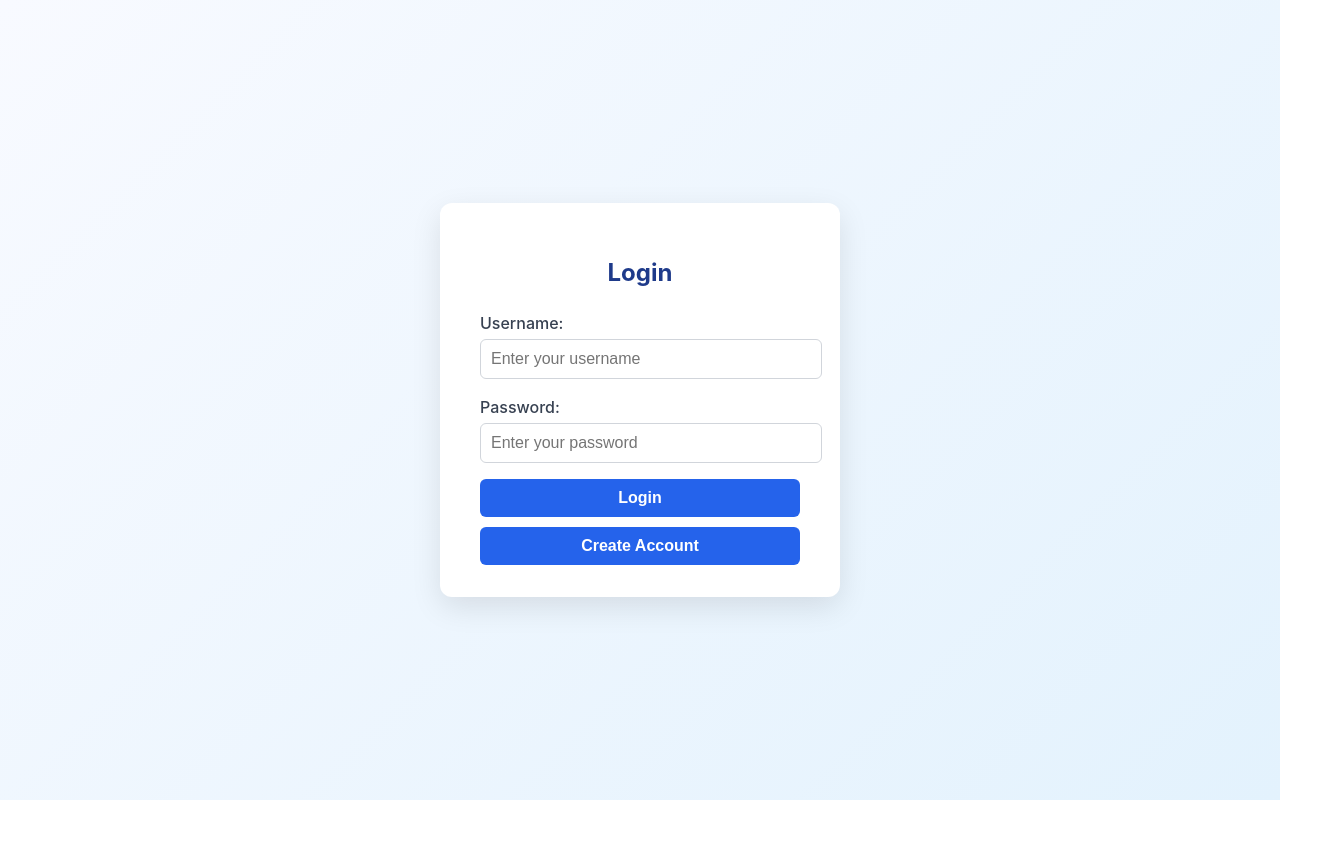
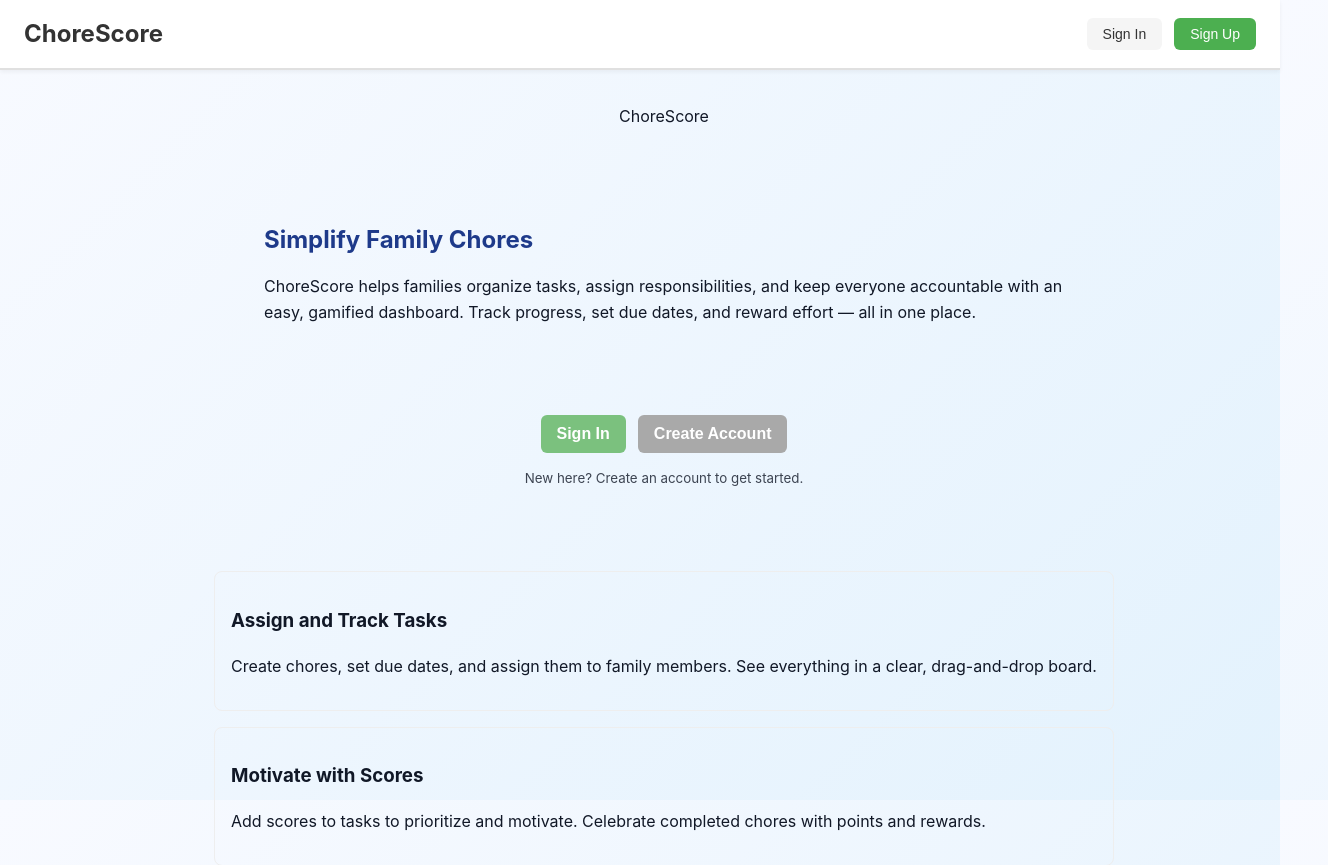
Before and after one commit to bena777/ChoreScore, a React (Vite) app in the folder client/: page / in a window 1280 px wide. Before the commit this address led to /login. Shown: the top 865 px of the page, 1328 px wide, since content can reach past the window. Before the commit the page ends 800 px from the top, so only its background shows below. Built offline with nearby package versions, Linux system fonts and the light colour scheme.

Commit message:
Temp changes, buggy, needs db connection for tasks

```diff
--- a/client/src/App.jsx
+++ b/client/src/App.jsx
@@ -9,6 +9,8 @@ import Login from "./Login";
 import Register from "./Register";
 import "./App.css";
 import Dashboard from "./pages/Dashboard.jsx";
+import Home from "./pages/Home.jsx";
+import Navbar from "./components/Navbar/Navbar.jsx";
 
 function LoginPage() {
   const navigate = useNavigate();
@@ -16,6 +18,8 @@ function LoginPage() {
     <Login
       onLoginSuccess={() => {
         localStorage.setItem("loggedIn", "true");
+        // Trigger storage event for navbar to update
+        window.dispatchEvent(new Event("storage"));
         navigate("/dashboard", { replace: true });
       }}
       onShowRegister={() => navigate("/register")}
@@ -41,8 +45,9 @@ function RequireAuth({ children }) {
 export default function App() {
   return (
     <Router>
+      <Navbar />
       <Routes>
-        <Route path="/" element={<Navigate to="/login" replace />} />
+        <Route path="/" element={<Home />} />
         <Route path="/login" element={<LoginPage />} />
         <Route path="/register" element={<RegisterPage />} />
         <Route
@@ -53,7 +58,7 @@ export default function App() {
             </RequireAuth>
           }
         />
-        <Route path="*" element={<Navigate to="/login" replace />} />
+        <Route path="*" element={<Navigate to="/" replace />} />
       </Routes>
     </Router>
   );
--- /dev/null
+++ b/client/src/components/Navbar/Navbar.css
@@ -0,0 +1,62 @@
+.navbar {
+  display: flex;
+  justify-content: space-between;
+  align-items: center;
+  padding: 16px 24px;
+  background-color: #fff;
+  border-bottom: 2px solid #e0e0e0;
+  box-shadow: 0 2px 4px rgba(0, 0, 0, 0.05);
+}
+
+.navbar-brand {
+  font-size: 24px;
+  font-weight: 700;
+  color: #333;
+  text-decoration: none;
+  transition: color 0.2s;
+}
+
+.navbar-brand:hover {
+  color: #555;
+}
+
+.navbar-buttons {
+  display: flex;
+  gap: 12px;
+  align-items: center;
+}
+
+.navbar-btn {
+  padding: 8px 16px;
+  border: none;
+  border-radius: 6px;
+  font-size: 14px;
+  font-weight: 500;
+  cursor: pointer;
+  background-color: #f5f5f5;
+  color: #333;
+  transition: all 0.2s;
+}
+
+.navbar-btn:hover {
+  background-color: #e0e0e0;
+  transform: translateY(-1px);
+}
+
+.navbar-btn.primary {
+  background-color: #4caf50;
+  color: white;
+}
+
+.navbar-btn.primary:hover {
+  background-color: #45a049;
+}
+
+.navbar-btn.logout {
+  background-color: #f44336;
+  color: white;
+}
+
+.navbar-btn.logout:hover {
+  background-color: #da190b;
+}
--- /dev/null
+++ b/client/src/components/Navbar/Navbar.jsx
@@ -0,0 +1,54 @@
+import { Link, useNavigate, useLocation } from "react-router-dom";
+import { useState, useEffect } from "react";
+import "./Navbar.css";
+
+export default function Navbar() {
+  const [isLoggedIn, setIsLoggedIn] = useState(false);
+  const navigate = useNavigate();
+  const location = useLocation();
+
+  useEffect(() => {
+    const checkAuth = () => {
+      setIsLoggedIn(localStorage.getItem("loggedIn") === "true");
+    };
+    checkAuth();
+    // Listen for storage changes (e.g., when user logs in/out)
+    window.addEventListener("storage", checkAuth);
+    return () => window.removeEventListener("storage", checkAuth);
+  }, [location]); // Re-check on location change
+
+  const handleLogout = () => {
+    localStorage.removeItem("loggedIn");
+    setIsLoggedIn(false);
+    navigate("/");
+  };
+
+  return (
+    <nav className="navbar">
+      <Link to="/" className="navbar-brand">
+        ChoreScore
+      </Link>
+      <div className="navbar-buttons">
+        {isLoggedIn ? (
+          <>
+            <Link to="/dashboard">
+              <button className="navbar-btn">Dashboard</button>
+            </Link>
+            <button className="navbar-btn logout" onClick={handleLogout}>
+              Logout
+            </button>
+          </>
+        ) : (
+          <>
+            <Link to="/login">
+              <button className="navbar-btn">Sign In</button>
+            </Link>
+            <Link to="/register">
+              <button className="navbar-btn primary">Sign Up</button>
+            </Link>
+          </>
+        )}
+      </div>
+    </nav>
+  );
+}
--- a/client/src/components/Task/Task.jsx
+++ b/client/src/components/Task/Task.jsx
@@ -20,7 +20,7 @@ export const Task = ({
 
   const formatDueDate = (v) => {
     if (!v) return "";
-    const d = new Date(v);
+    const d = new Date(v + "T00:05:00");
     const now = new Date();
     const mm = String(d.getMonth() + 1).padStart(2, "0");
     const dd = String(d.getDate()).padStart(2, "0");
--- /dev/null
+++ b/client/src/pages/Home.jsx
@@ -0,0 +1,62 @@
+import { Link } from "react-router-dom";
+import "./Dashboard.css";
+
+export default function Home() {
+	return (
+		<div className="App" style={{ padding: 24 }}>
+			<header className="dashboard-header">ChoreScore</header>
+			<section style={{ maxWidth: 800, margin: "24px auto" }}>
+				<h2 style={{ marginBottom: 8 }}>Simplify Family Chores</h2>
+				<p style={{ lineHeight: 1.6 }}>
+					ChoreScore helps families organize tasks, assign responsibilities, and
+					keep everyone accountable with an easy, gamified dashboard. Track
+					progress, set due dates, and reward effort — all in one place.
+				</p>
+			</section>
+
+			<section style={{ display: "grid", gap: 16, justifyItems: "center" }}>
+				<div style={{ display: "flex", gap: 12 }}>
+					<Link to="/login">
+						<button className="edit-btn" style={{ padding: "10px 16px" }}>
+							Sign In
+						</button>
+					</Link>
+					<Link to="/register">
+						<button className="add-btn" style={{ padding: "10px 16px" }}>
+							Create Account
+						</button>
+					</Link>
+				</div>
+				<small style={{ opacity: 0.8 }}>
+					New here? Create an account to get started.
+				</small>
+			</section>
+
+			<section style={{ maxWidth: 900, margin: "32px auto" }}>
+				<div style={{ display: "grid", gap: 16 }}>
+					<div style={{ border: "1px solid #eee", borderRadius: 8, padding: 16 }}>
+						<h3>Assign and Track Tasks</h3>
+						<p>
+							Create chores, set due dates, and assign them to family members.
+							See everything in a clear, drag-and-drop board.
+						</p>
+					</div>
+					<div style={{ border: "1px solid #eee", borderRadius: 8, padding: 16 }}>
+						<h3>Motivate with Scores</h3>
+						<p>
+							Add scores to tasks to prioritize and motivate. Celebrate
+							completed chores with points and rewards.
+						</p>
+					</div>
+					<div style={{ border: "1px solid #eee", borderRadius: 8, padding: 16 }}>
+						<h3>Designed for Families</h3>
+						<p>
+							Simple, friendly, and effective — ChoreScore keeps the household
+							running smoothly without the hassle.
+						</p>
+					</div>
+				</div>
+			</section>
+		</div>
+	);
+}
```
Also changed, not shown: client/src/pages/Home.css (added).
